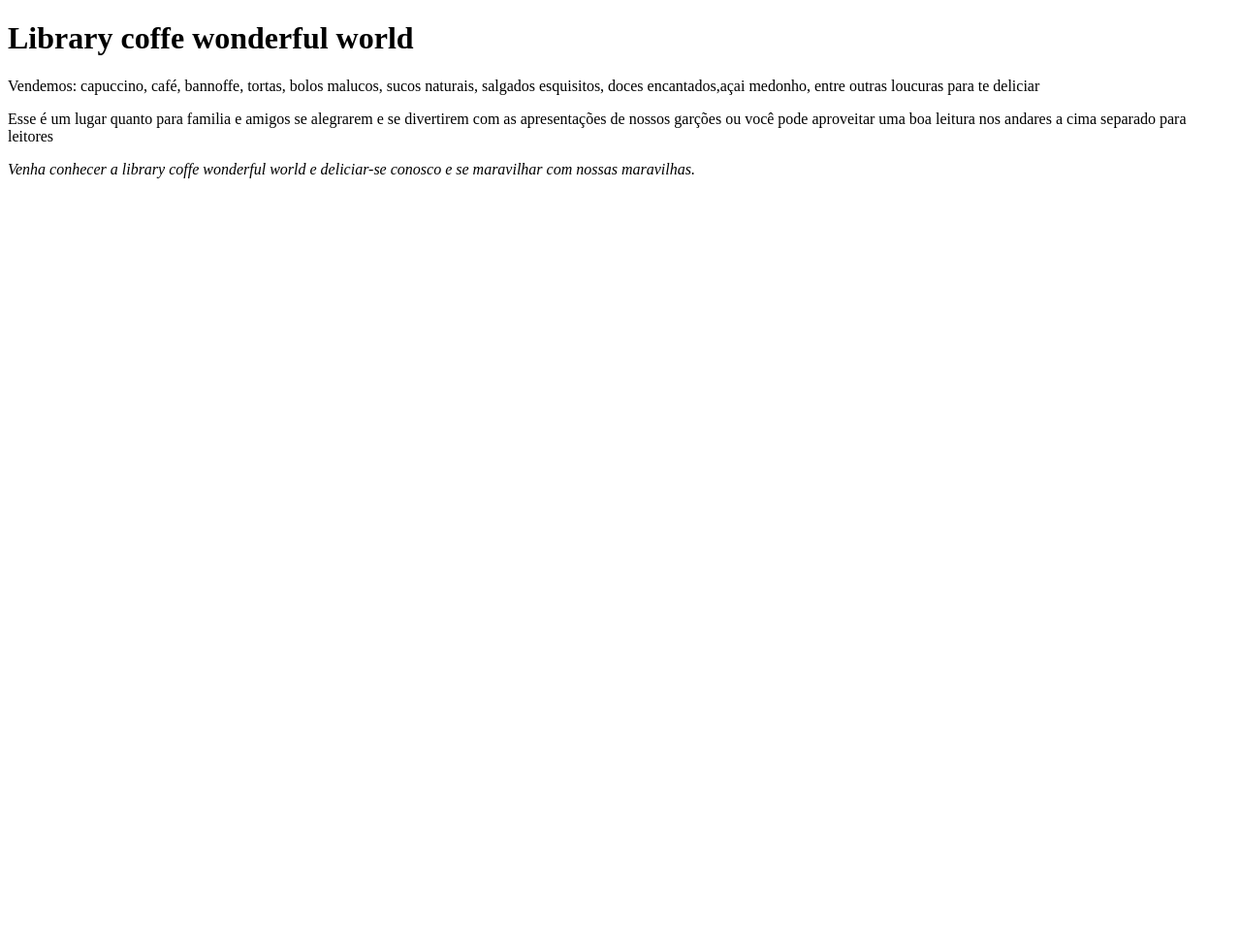
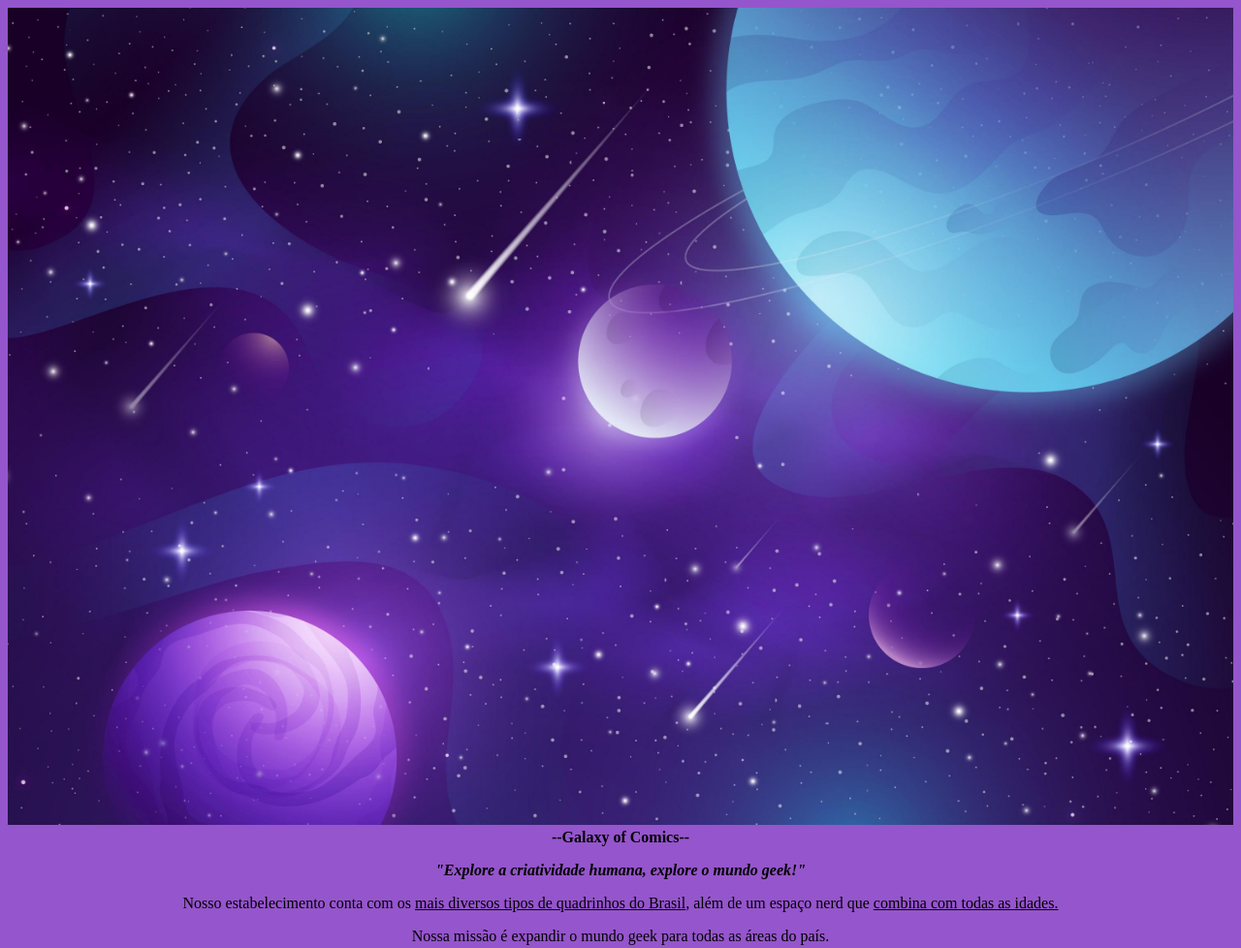
Before and after one commit to manusena460/Tancredo-1-B-PensamentoComputacional, a plain HTML site: page Index.html in a window 1280 px wide. Shown: the whole page at 97% size. Before the commit the page ends 800 px from the top, so only its background shows below. Drawn offline with Linux system fonts and the light colour scheme.

Commit message:
atualizando site

```diff
--- a/Index.html
+++ b/Index.html
@@ -1,19 +1,20 @@
 <!DOCTYPE html>
 <html lang="pt-br">
+<link rel="stylesheet" type="text/css" href="style.css">
 <head>
     <meta charset='utf-8'>
-
-    <title>library coffe wonderful world </title>
-
+    <meta http-equiv='X-UA-Compatible' content='IE=edge'>
+    <title>Galaxy of Comics</title>
 </head>
 <body>
-<h1>Library coffe wonderful world</h1>
+<img class="capa" src="capa.jpg"
+    <h1>             <strong>--Galaxy of Comics--</strong>          </h1>
 
-<p>Vendemos: capuccino, café, bannoffe, tortas, bolos malucos, sucos naturais, salgados esquisitos, doces encantados,açai medonho, entre outras loucuras para te deliciar</p>
+    <p><strong><em>"Explore a criatividade humana, explore o mundo geek!"</em></strong></p>
 
-<p>Esse é um lugar quanto para familia e amigos se alegrarem e se divertirem com as apresentações de nossos garções
-     ou você pode aproveitar uma boa leitura nos andares a cima separado para leitores</p>
+    <p>Nosso estabelecimento conta com os <u>mais diversos tipos de quadrinhos do Brasil</u>,
+    além de um espaço nerd que <u>combina com todas as idades.</u></p>
 
-<p slyle="font-size: 25px;"><em> Venha conhecer a library coffe wonderful world e deliciar-se conosco e se maravilhar com nossas maravilhas.</em></p>
+    <p>Nossa missão é expandir o mundo geek para todas as áreas do país.</p>
 </body>
 </html>
--- a/style.css
+++ b/style.css
@@ -1,3 +1,19 @@
 body{
-background-color: darkorange;
+ text-align: center;
+ background-color: #9555cc ;
+ image: 5509862.jpg ;
 }
+#slogan{
+    font-size: 25px;
+}
+
+.capa{
+    width: 100%;
+    height:100% ;
+
+}
+.conteudo{
+background:rgb(60, 7, 100);
+
+
+}
```
Also changed, not shown: capa.jpg (added), 2 other files.
